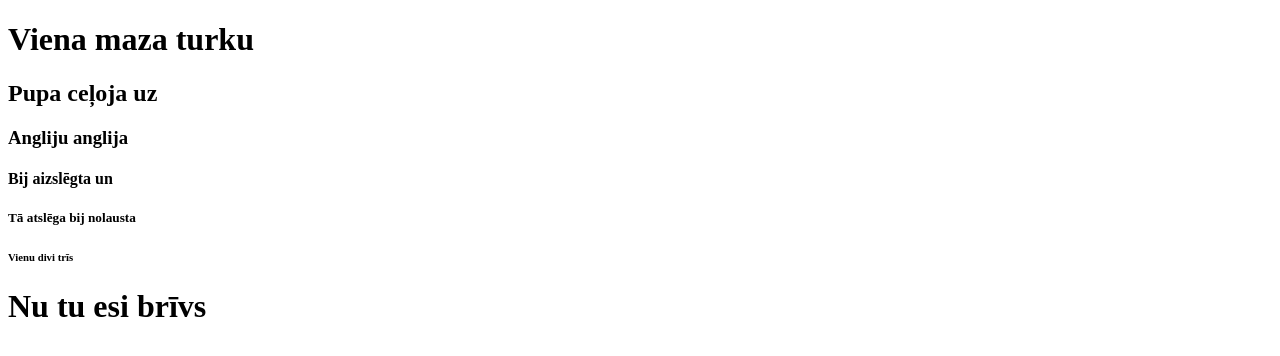
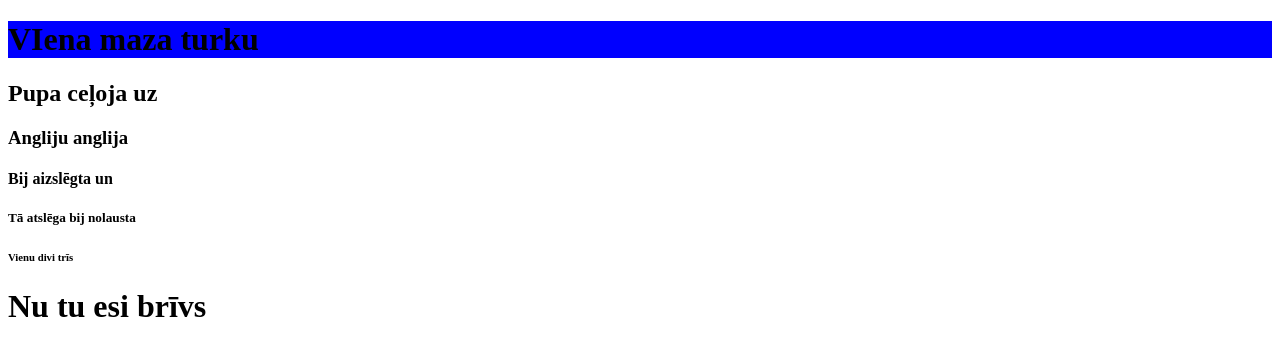
Before and after one commit to Pacisss07/w3bpage_style, a plain HTML site: page index.html in a window 1280 px wide. Drawn offline with Linux system fonts and the light colour scheme.

Commit message:
Update index.html

```diff
--- a/index.html
+++ b/index.html
@@ -6,7 +6,7 @@
 
 <body>
 
-<h1>Viena maza turku</h1>
+ <h1 style="background-color:blue;">VIena maza turku</h1>
 <h2>Pupa ceļoja uz</h2>
 <h3>Angliju anglija</h3>
 <h4>Bij aizslēgta un</h4>
```
